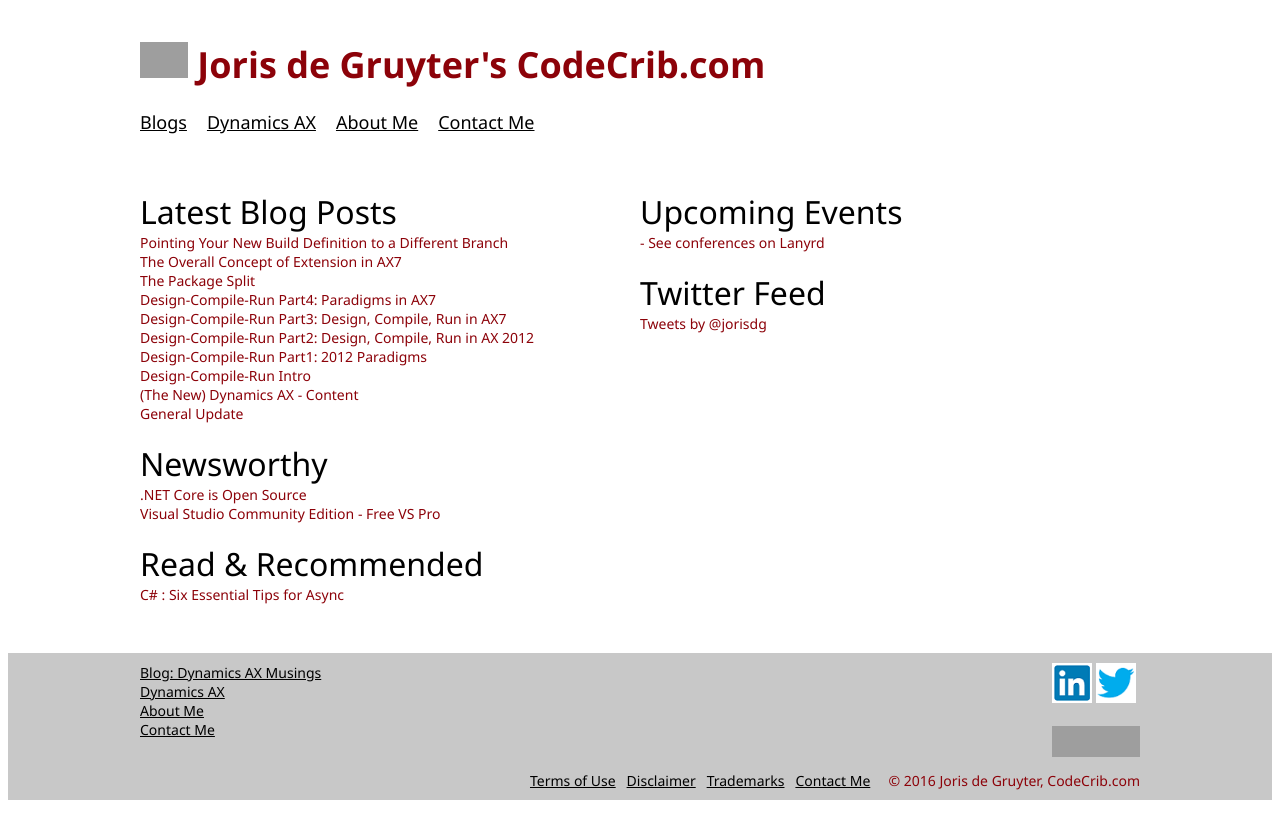
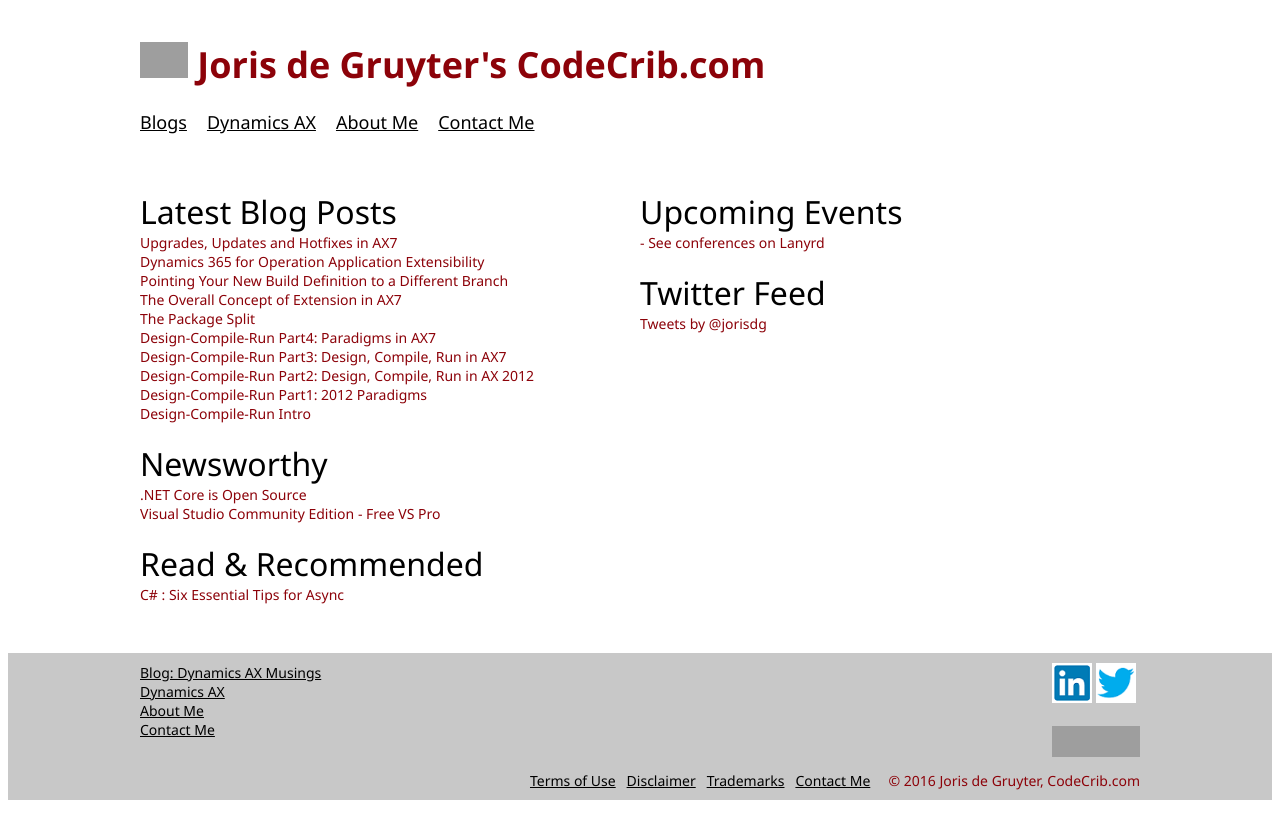
Before and after one commit to jorisdg/jorisdg.github.io, a Jekyll site: the page built from index.html, in a window 1280 px wide. Shown: the top 839 px of the page. Built offline with Jekyll 4.4.1, drawn with Linux system fonts in a browser that asks for light colours; comment, search, counter and statistics services are not loaded; grey boxes are pictures that could not be loaded.

Commit message:
Update blog posts from daxmusings

```diff
--- a/_data/daxmusings.yml
+++ b/_data/daxmusings.yml
@@ -1,3 +1,7 @@
+- Title: "Upgrades, Updates and Hotfixes in AX7 "
+  URL: http://daxmusings.codecrib.com/2017/06/upgrades-updates-and-hotfixes-in-ax7.html
+- Title: "Dynamics 365 for Operation Application Extensibility"
+  URL: http://daxmusings.codecrib.com/2017/03/dynamics-365-for-operation-application.html
 - Title: "Pointing Your New Build Definition to a Different Branch"
   URL: http://daxmusings.codecrib.com/2016/11/pointing-your-build-to-different.html
 - Title: "The Overall Concept of Extension in AX7"
```
